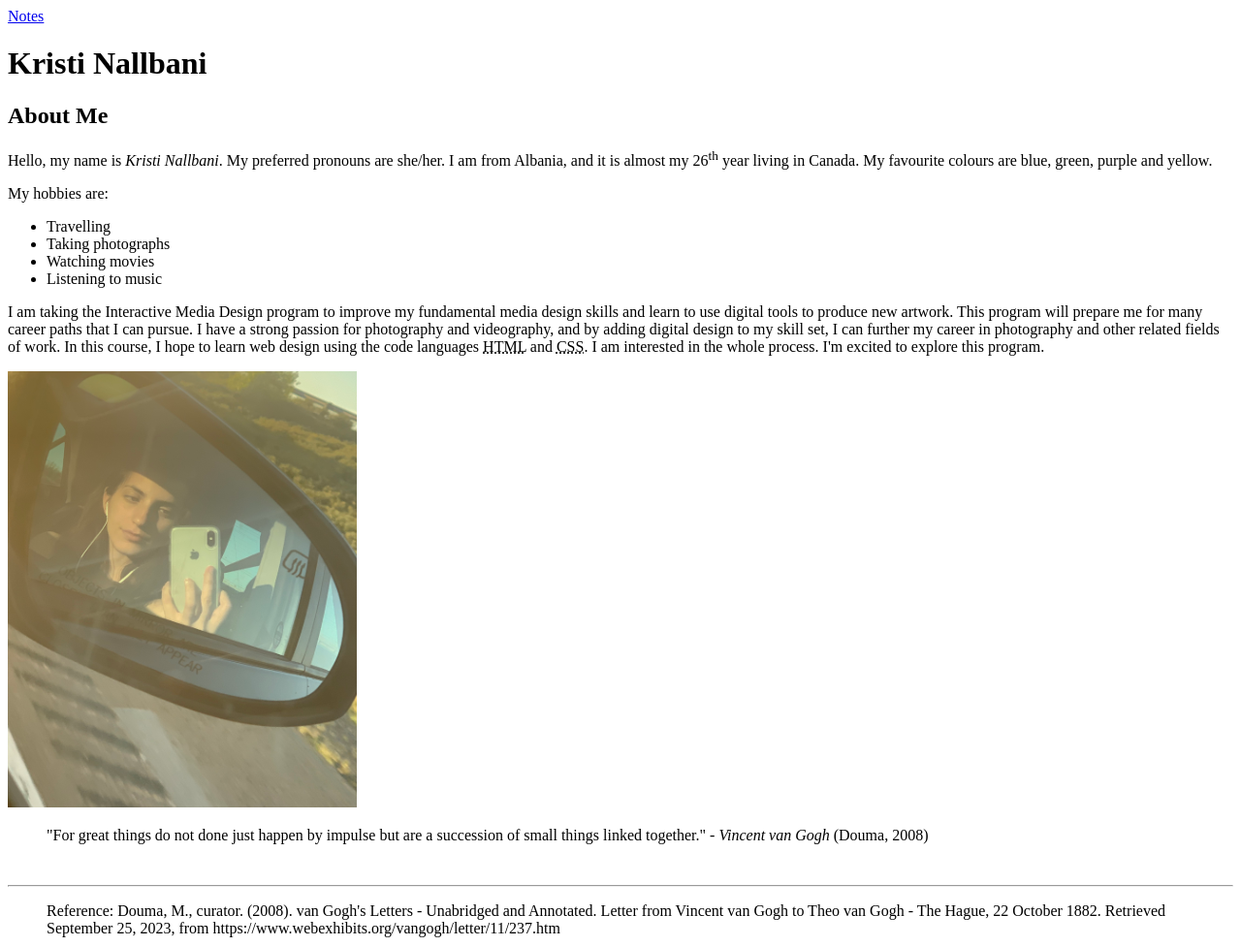
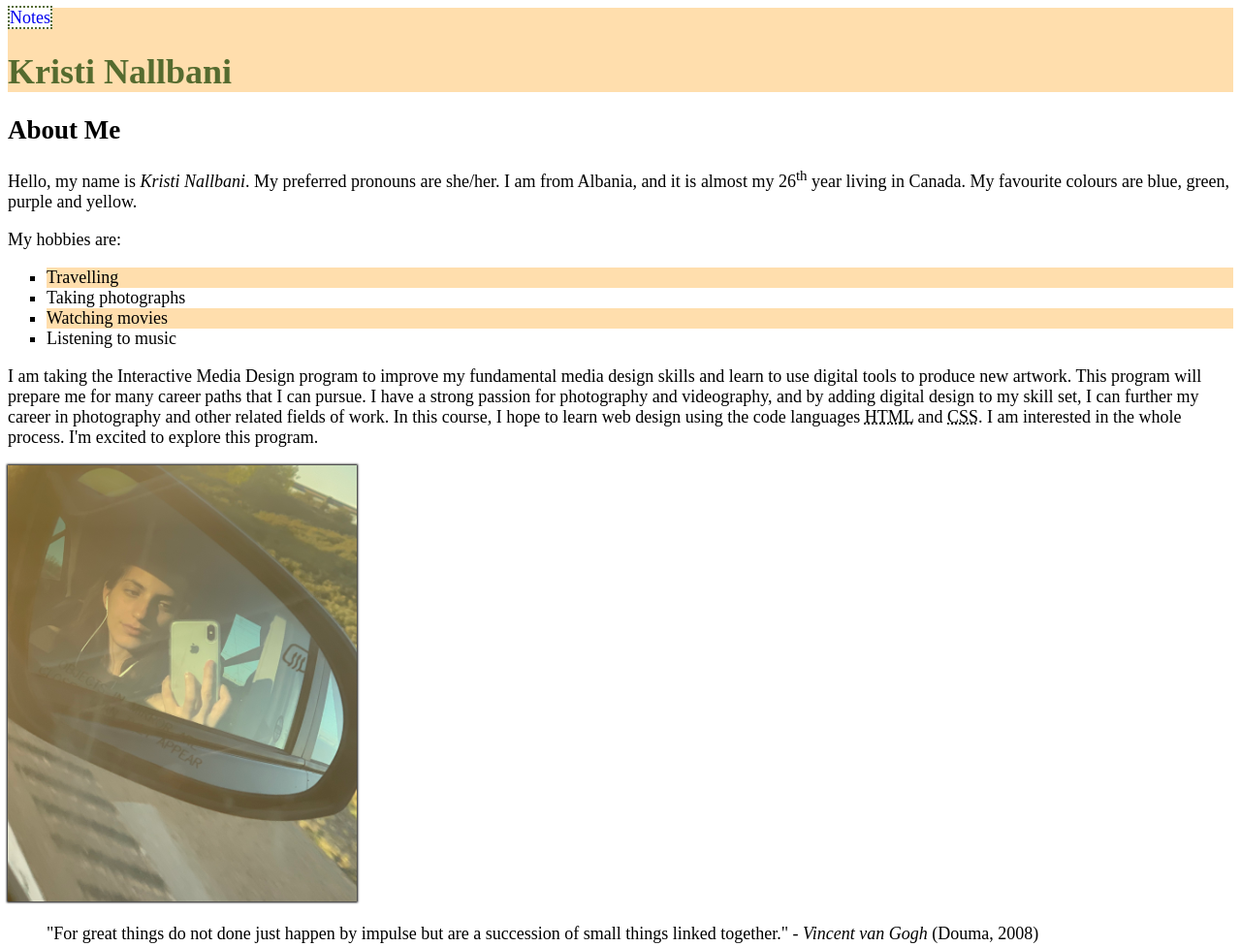
Before and after one commit to nall0008/nall0008.github.io, a plain HTML site: page html-assignment/index.html in a window 1280 px wide. Shown: the top 977 px of the page at 97% size. Drawn offline with Linux system fonts and the light colour scheme.

Commit message:
added styling to website

```diff
--- /dev/null
+++ b/html-assignment/css/main.css
@@ -0,0 +1,35 @@
+body{
+    font-size: 18px;
+}
+
+header, footer{
+    background-color:navajowhite;
+}
+
+.header-text{
+    color: darkolivegreen;
+}
+
+#img{
+    box-shadow:0px 0px 2px 1px black;
+}
+
+ul{
+    list-style: square;
+}
+
+ul li:nth-child(odd){
+    background-color: navajowhite;
+}
+
+a{
+    text-decoration: none;
+    background-color: white;
+    border-style:dotted;
+    border-width: 2px;
+    border-color: darkolivegreen;
+}
+
+a:hover{
+    background-color:cornsilk;
+}
--- a/html-assignment/index.html
+++ b/html-assignment/index.html
@@ -4,12 +4,13 @@
     <meta charset="UTF-8">
     <meta name="viewport" content="width=<device-width>, initial-scale=1.0">
     <title>Document</title>
+    <link href="css/main.css" rel="stylesheet">
 </head>
 <body>
-  <header>
+  <header class="header-text">
     <nav>
     <a href="notes.html">Notes</a></nav>
-    <h1>Kristi Nallbani</h1>
+      <h1>Kristi Nallbani</h1>
   </header>
 
   <main>
@@ -25,7 +26,7 @@
       </ul>
       <p>I am taking the Interactive Media Design program to improve my fundamental media design skills and learn to use digital tools to produce new artwork. This program will prepare me for many career paths that I can pursue. I have a strong passion for photography and videography, and by adding digital design to my skill set, I can further my career in photography and other related fields of work. In this course, I hope to learn web design using the code languages <abbr title="Hypertext Markup Language">HTML</abbr> and <abbr title="Cascading Style Sheets">CSS</abbr>. I am interested in the whole process. I'm excited to explore this program.</p>
     </article>
-    <img src="images/kristi.JPG" width="360" height="450" alt= "Woman taking car mirror selfie" title="Kristi">
+    <img id="img" src="images/kristi.JPG" width="360" height="450" alt="Woman taking car mirror selfie" title="Kristi">
 
     <div>
       <blockquote>"For great things do not done just happen by impulse but are a succession of small things linked together." - <cite>Vincent van Gogh</cite> (Douma, 2008)</blockquote>
```
